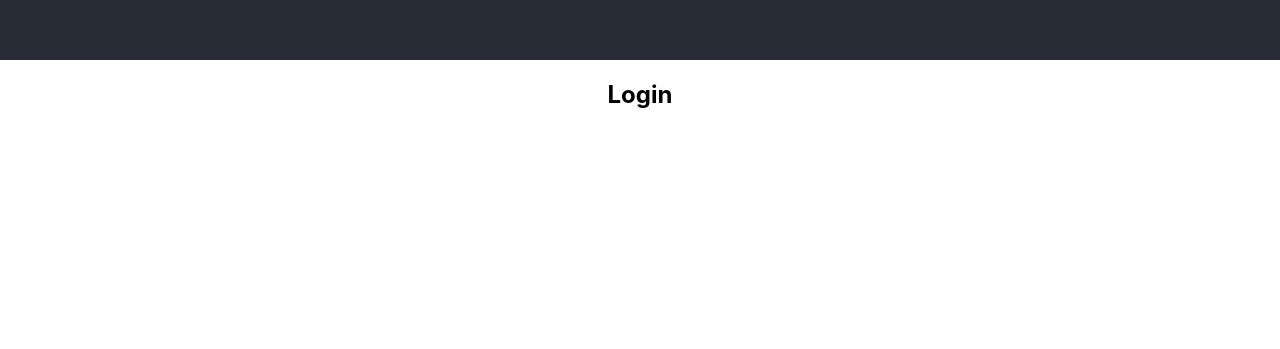
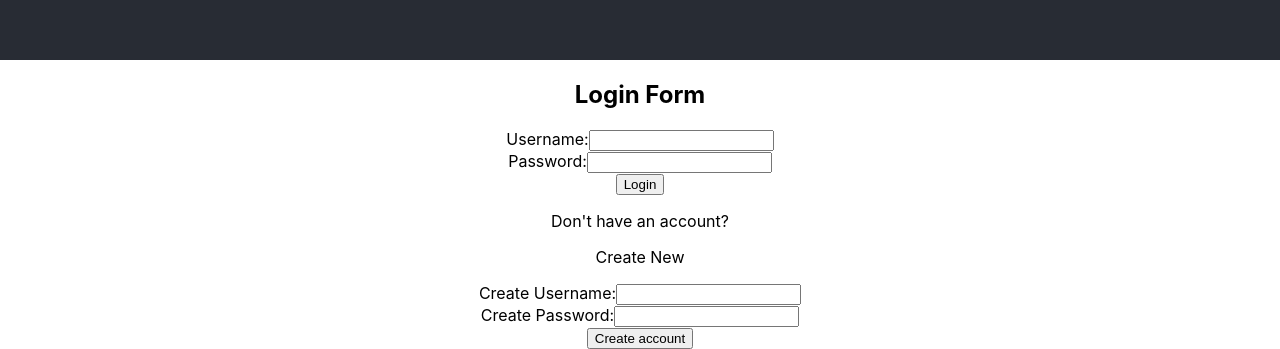
Before and after one commit to VAIBHAVIBALAR/new-project, a React (Create React App) app: page / in a window 1280 px wide. Shown: the part 740-1089 px from the top of the page. Before the commit the page ends 869 px from the top, so only its background shows below. Built offline with nearby package versions, Linux system fonts and the light colour scheme.

Commit message:
created login & signup forms

```diff
--- a/src/App.js
+++ b/src/App.js
@@ -3,9 +3,6 @@ import { Switch, Route } from 'react-router';
 import './App.css';
 import Home from './components/Home'
 import Login from './components/Login'
-
-
-
 
 function App() {
   return (
--- a/src/components/Login.js
+++ b/src/components/Login.js
@@ -1,5 +1,29 @@
+import SignUp from "./Signup";
+
 export default function Login(){
+    const submit =(e)=>{
+     e.preventDefault();
+     console.log('make an API call')
+    }
     return <div>
-        <h2>Login</h2>
+        <h2>Login Form</h2>
+        <form onSubmit={submit}>
+            <div>
+            <label>Username:
+                <input name="username" type="text" defaultValue=""/>
+            </label>
+            </div>
+            <div>
+            <label>Password:
+                <input name="password" type="password" defaultValue=""/>
+            </label>
+            </div>
+            <div>
+                <button>Login</button>
+            </div>
+            <div><p>Don't have an account?</p></div>
+            <div><p>Create New</p></div>
+        </form>
+        <SignUp/>
     </div>
 }
--- /dev/null
+++ b/src/components/Signup.js
@@ -0,0 +1,23 @@
+export default function SignUp(){
+    const submit = (e) =>{
+        e.preventDefault();
+        console.log('account created')
+    }
+    return<div>
+        <form onSubmit={submit}>
+            <div>
+        <label>Create Username:
+                <input name="username" type="text" defaultValue=""/>
+            </label>
+            </div>
+            <div>
+            <label>Create Password:
+                <input name="password" type="password" defaultValue=""/>
+            </label>
+            </div>
+            <div>
+                <button>Create account</button>
+            </div>
+        </form>
+    </div>
+}
```
